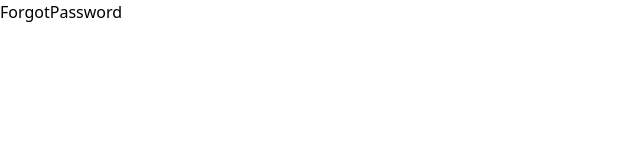
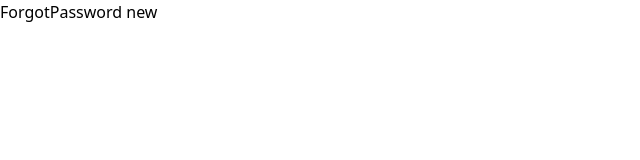
Before and after one commit to gitdevelopment-rits02/rits-success-factor-frontend, a React (Vite) app: page /forgotpassword in a window 1280 px wide. Shown: the top 160 px of the page, without its empty margins (0-640 px from the left). Built offline with nearby package versions, Linux system fonts and the light colour scheme.

Commit message:
new changes

```diff
--- a/src/features/Auth/Pages/ForgotPassword.jsx
+++ b/src/features/Auth/Pages/ForgotPassword.jsx
@@ -2,7 +2,7 @@ import React from 'react'
 
 function ForgotPassword() {
   return (
-    <div>ForgotPassword</div>
+    <div>ForgotPassword  new</div>
   )
 }
 
```
